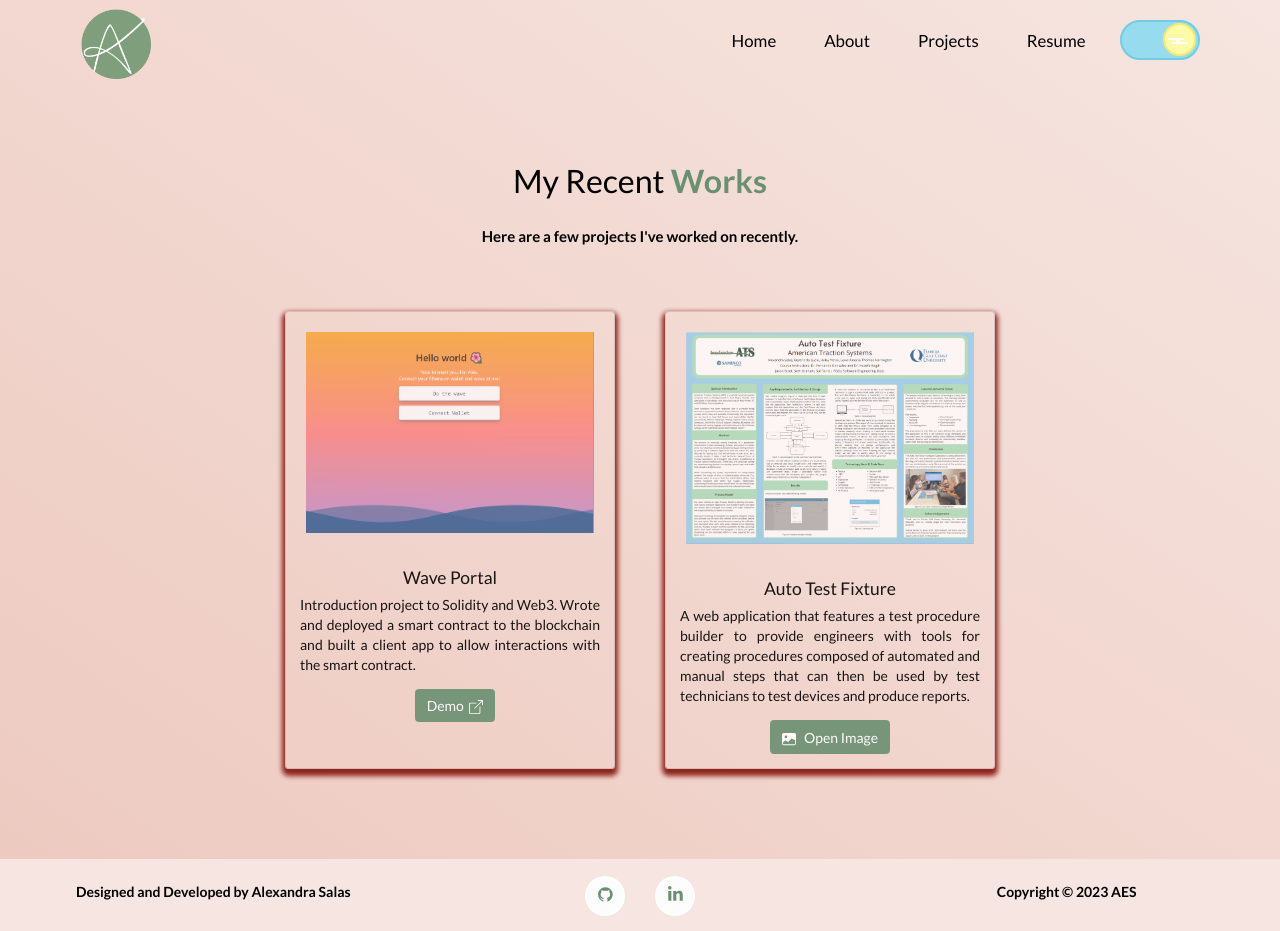
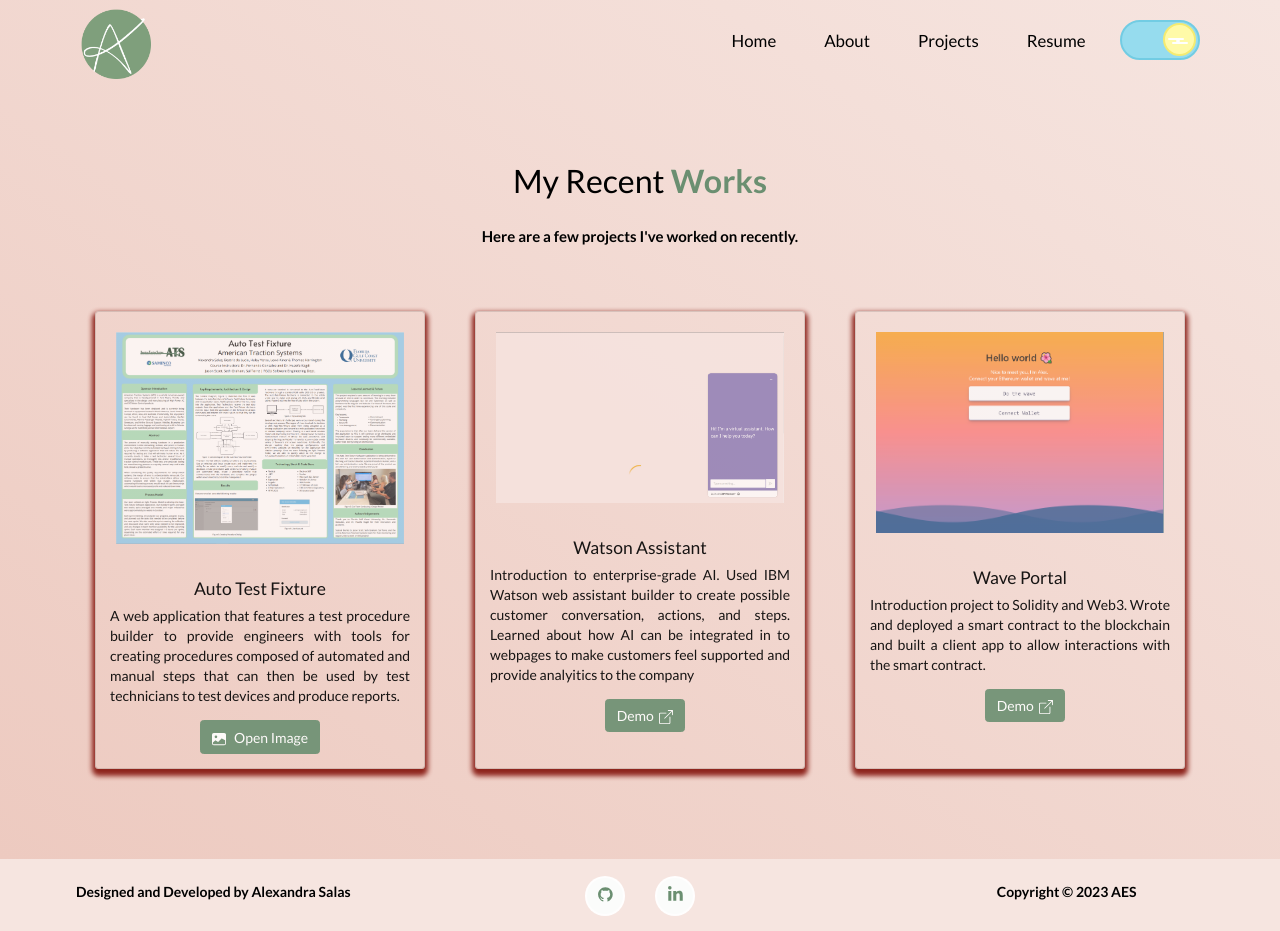
Before and after one commit to aesalas/SalasPortfolio, a React (Create React App) app: page /project in a window 1280 px wide. Built offline with nearby package versions, Linux system fonts and the light colour scheme.

Commit message:
update project

```diff
--- a/src/components/Projects/Projects.js
+++ b/src/components/Projects/Projects.js
@@ -3,6 +3,7 @@ import { Container, Row, Col } from "react-bootstrap";
 import ProjectCard from "./ProjectCards";
 import wave from "../../Assets/Projects/waveportal.png";
 import autoTest from "../../Assets/Projects/AutoTest.png";
+import watsonAssist from "../../Assets/Projects/watsonAssist.png";
 
 
 function Projects() {
@@ -20,17 +21,6 @@ function Projects() {
 
           <Col md={4} className="project-card">
             <ProjectCard
-              imgPath={wave}
-              title="Wave Portal"
-              description="Introduction project to Solidity and Web3.
-              Wrote and deployed a smart contract to the blockchain and built a
-              client app to allow interactions with the smart contract."
-              demoLink="https://waveportal-starter-project.alexandrasalas1.repl.co/"
-            />
-          </Col>
-
-          <Col md={4} className="project-card">
-            <ProjectCard
               imgPath={autoTest}
               title="Auto Test Fixture"
               description="A web application that features a test procedure
@@ -41,6 +31,28 @@ function Projects() {
               />
           </Col>
 
+          <Col md={4} className="project-card">
+            <ProjectCard
+              imgPath={watsonAssist}
+              title="Watson Assistant"
+              description="Introduction to enterprise-grade AI.
+              Used IBM Watson web assistant builder to create possible customer conversation,
+              actions, and steps. Learned about how AI can be integrated in to webpages to make
+              customers feel supported and provide analyitics to the company"
+              demoLink="https://web-chat.global.assistant.watson.appdomain.cloud/preview.html?backgroundImageURL=https%3A%2F%2Fau-syd.assistant.watson.cloud.ibm.com%2Fpublic%2Fimages%2Fupx-62a2d422-ea9e-4390-b4b5-9d83ede44e70%3A%3Aba220f89-0579-4530-b46f-075c7d28c9df&integrationID=831023cd-bd85-4122-8470-783a0e8f49a6&region=au-syd&serviceInstanceID=62a2d422-ea9e-4390-b4b5-9d83ede44e70"
+            />
+          </Col>
+
+          <Col md={4} className="project-card">
+            <ProjectCard
+              imgPath={wave}
+              title="Wave Portal"
+              description="Introduction project to Solidity and Web3.
+              Wrote and deployed a smart contract to the blockchain and built a
+              client app to allow interactions with the smart contract."
+              demoLink="https://waveportal-starter-project.alexandrasalas1.repl.co/"
+            />
+          </Col>
 
         </Row>
       </Container>
```
Also changed, not shown: src/Assets/Projects/watsonAssist.png (added).
